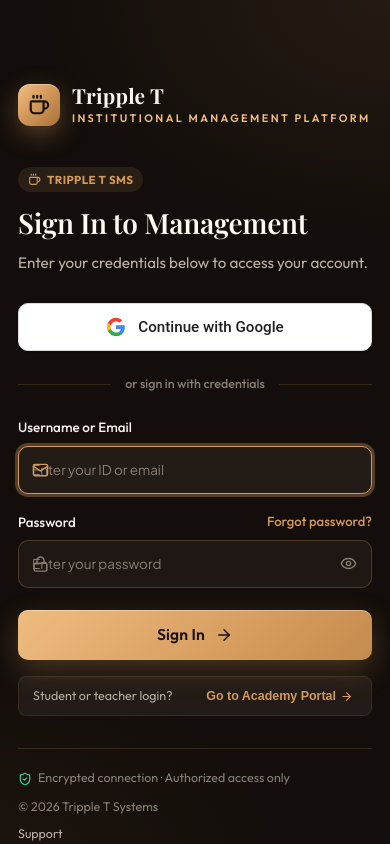
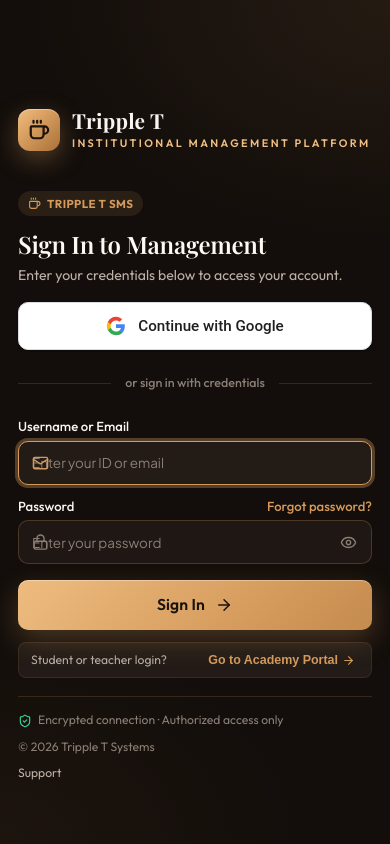
Before and after one commit to otienoronny56-svg/aurevia-sms, a React (Vite) app: page / in a window 390 px wide. Built offline with nearby package versions, Linux system fonts and the light colour scheme; no server answers; the database is empty; a web font is replaced by a local one.

Commit message:
Fix login page vertical overflow and add smooth scrolling for small screens

```diff
--- a/src/pages/LoginPage.css
+++ b/src/pages/LoginPage.css
@@ -24,12 +24,15 @@
 
   min-height: 100vh;
   min-height: 100dvh;
+  height: 100vh;
+  height: 100dvh;
   display: grid;
   grid-template-columns: minmax(0, 1.05fr) minmax(0, 1fr);
   background: var(--a-bg);
   color: var(--a-text);
   font-family: 'Outfit', 'Plus Jakarta Sans', -apple-system, BlinkMacSystemFont, 'Segoe UI', sans-serif;
   -webkit-font-smoothing: antialiased;
+  overflow: hidden;
 }
 
 .auth *,
@@ -45,8 +48,9 @@
   display: flex;
   flex-direction: column;
   justify-content: space-between;
-  padding: clamp(32px, 4vw, 56px);
+  padding: clamp(24px, 3.5vw, 48px);
   isolation: isolate;
+  height: 100%;
 }
 
 .auth-hero__img {
@@ -191,19 +195,34 @@
   position: relative;
   display: flex;
   flex-direction: column;
-  justify-content: center;
+  justify-content: flex-start;
   align-items: center;
-  padding: clamp(28px, 5vw, 64px) clamp(20px, 5vw, 72px);
+  padding: clamp(20px, 3vh, 40px) clamp(20px, 4vw, 56px);
   background:
     radial-gradient(600px 400px at 100% 0%, rgba(212, 154, 91, 0.09), transparent 60%),
     radial-gradient(500px 360px at 0% 100%, rgba(140, 90, 40, 0.08), transparent 60%),
     var(--a-panel);
   border-left: 1px solid var(--a-border);
+  height: 100%;
+  overflow-y: auto;
+  scrollbar-width: thin;
+  scrollbar-color: rgba(212, 154, 91, 0.3) transparent;
+}
+
+.auth-panel::-webkit-scrollbar {
+  width: 6px;
+}
+
+.auth-panel::-webkit-scrollbar-thumb {
+  background: rgba(212, 154, 91, 0.3);
+  border-radius: 3px;
 }
 
 .auth-card {
   width: 100%;
   max-width: 420px;
+  margin: auto 0;
+  padding: 12px 0 24px 0;
   animation: auth-rise 0.7s cubic-bezier(0.2, 0.8, 0.2, 1) both;
 }
 
@@ -214,18 +233,18 @@
 
 .auth-card__title {
   font-family: 'Playfair Display', Georgia, serif;
-  font-size: clamp(1.75rem, 2.4vw, 2.1rem);
+  font-size: clamp(1.5rem, 2vw, 1.85rem);
   font-weight: 600;
   letter-spacing: -0.01em;
-  margin: 0 0 8px;
+  margin: 0 0 4px;
   color: #FFF9F2;
 }
 
 .auth-card__subtitle {
-  margin: 0 0 28px;
+  margin: 0 0 16px;
   color: var(--a-text-2);
-  font-size: 0.95rem;
-  line-height: 1.5;
+  font-size: 0.88rem;
+  line-height: 1.4;
 }
 
 /* Google button — follows Google brand guidelines (white, logo left, standard copy) */
@@ -335,7 +354,7 @@
 .auth-form {
   display: flex;
   flex-direction: column;
-  gap: 18px;
+  gap: 12px;
 }
 
 .auth-field label,
@@ -343,10 +362,10 @@
   display: flex;
   align-items: center;
   justify-content: space-between;
-  font-size: 0.84rem;
+  font-size: 0.82rem;
   font-weight: 500;
   color: var(--a-text);
-  margin-bottom: 8px;
+  margin-bottom: 4px;
 }
 
 .auth-input {
@@ -366,14 +385,14 @@
 
 .auth-input input {
   width: 100%;
-  height: 48px;
-  padding: 0 46px 0 44px;
-  border-radius: 10px;
+  height: 44px;
+  padding: 0 46px 0 42px;
+  border-radius: 9px;
   border: 1px solid var(--a-border);
   background: var(--a-input);
   color: var(--a-text);
   font: inherit;
-  font-size: 0.95rem;
+  font-size: 0.90rem;
   transition: border-color 0.15s ease, box-shadow 0.15s ease, background-color 0.15s ease;
 }
 
@@ -587,13 +606,13 @@
 
 /* Footer */
 .auth-footer {
-  margin-top: 32px;
-  padding-top: 20px;
+  margin-top: 18px;
+  padding-top: 14px;
   border-top: 1px solid var(--a-border);
   display: flex;
   flex-direction: column;
-  gap: 10px;
-  font-size: 0.78rem;
+  gap: 8px;
+  font-size: 0.76rem;
   color: var(--a-text-3);
 }
 
--- a/src/pages/LoginPage.tsx
+++ b/src/pages/LoginPage.tsx
@@ -366,8 +366,8 @@
           {/* Clean Portal / SMS Link */}
           <div
             style={{
-              marginTop: '16px',
-              padding: '10px 14px',
+              marginTop: '12px',
+              padding: '8px 12px',
               borderRadius: '8px',
               background: 'var(--bg-surface-elevated)',
               border: '1px solid var(--border-subtle)',
@@ -377,7 +377,7 @@
               gap: '8px',
             }}
           >
-            <div style={{ fontSize: '0.78rem', color: 'var(--text-secondary)' }}>
+            <div style={{ fontSize: '0.76rem', color: 'var(--text-secondary)' }}>
               {onPortal ? 'Management login?' : 'Student or teacher login?'}
             </div>
             <button
```
